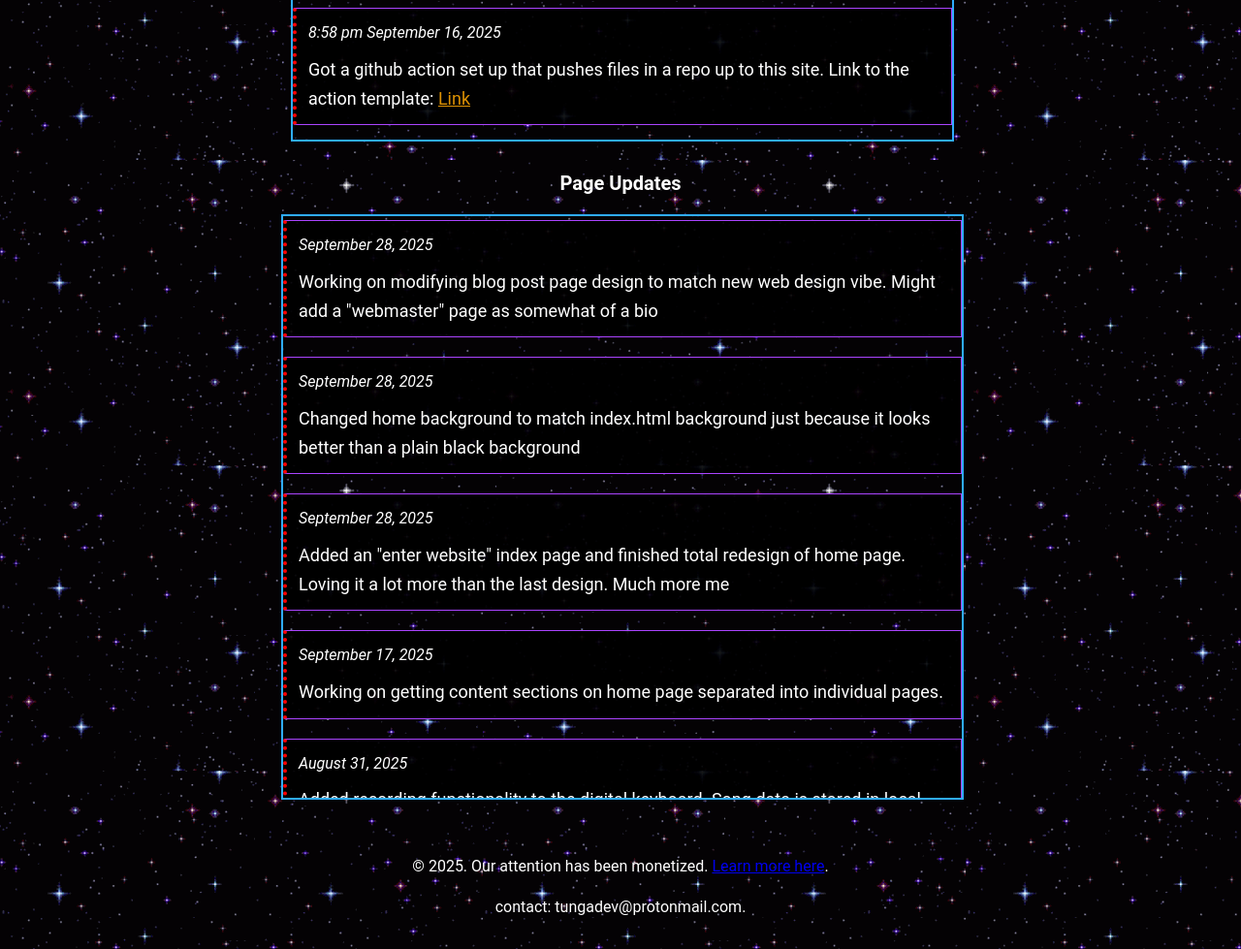
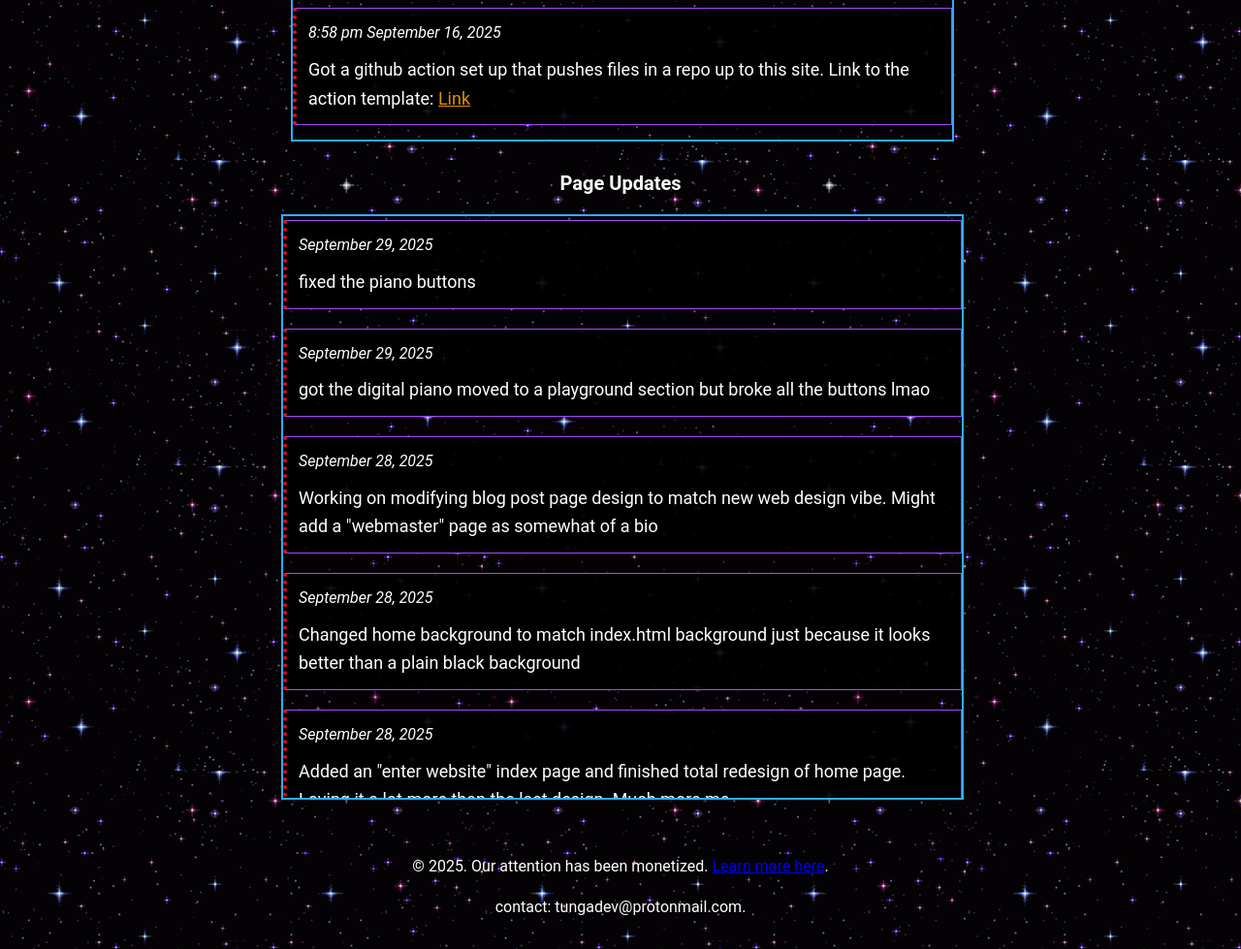
Before and after one commit to tungadev/tungas-house, a website: page public/home.html in a window 1280 px wide. Shown: the part 2670-3649 px from the top of the page at 97% size. Drawn offline with Linux system fonts and the light colour scheme.

Commit message:
fixed buttons on digital piano and added updates

```diff
--- a/public/home.html
+++ b/public/home.html
@@ -247,6 +247,18 @@
             <h2 class="column-item-header">Page Updates</h2>
             <div class="column-item" id="micro-blog">
                 <div class="micro-post">
+                    <div class="micro-blog-header">September 29, 2025</div>
+                    <div class="micro-blog-content">
+                        fixed the piano buttons
+                    </div>
+                </div>
+                <div class="micro-post">
+                    <div class="micro-blog-header">September 29, 2025</div>
+                    <div class="micro-blog-content">
+                        got the digital piano moved to a playground section but broke all the buttons lmao
+                    </div>
+                </div>
+                <div class="micro-post">
                     <div class="micro-blog-header">September 28, 2025</div>
                     <div class="micro-blog-content">
                         Working on modifying blog post page design to match new web design vibe. Might add a
```
Also changed, not shown: public/playground.html (+1 -0 lines).
